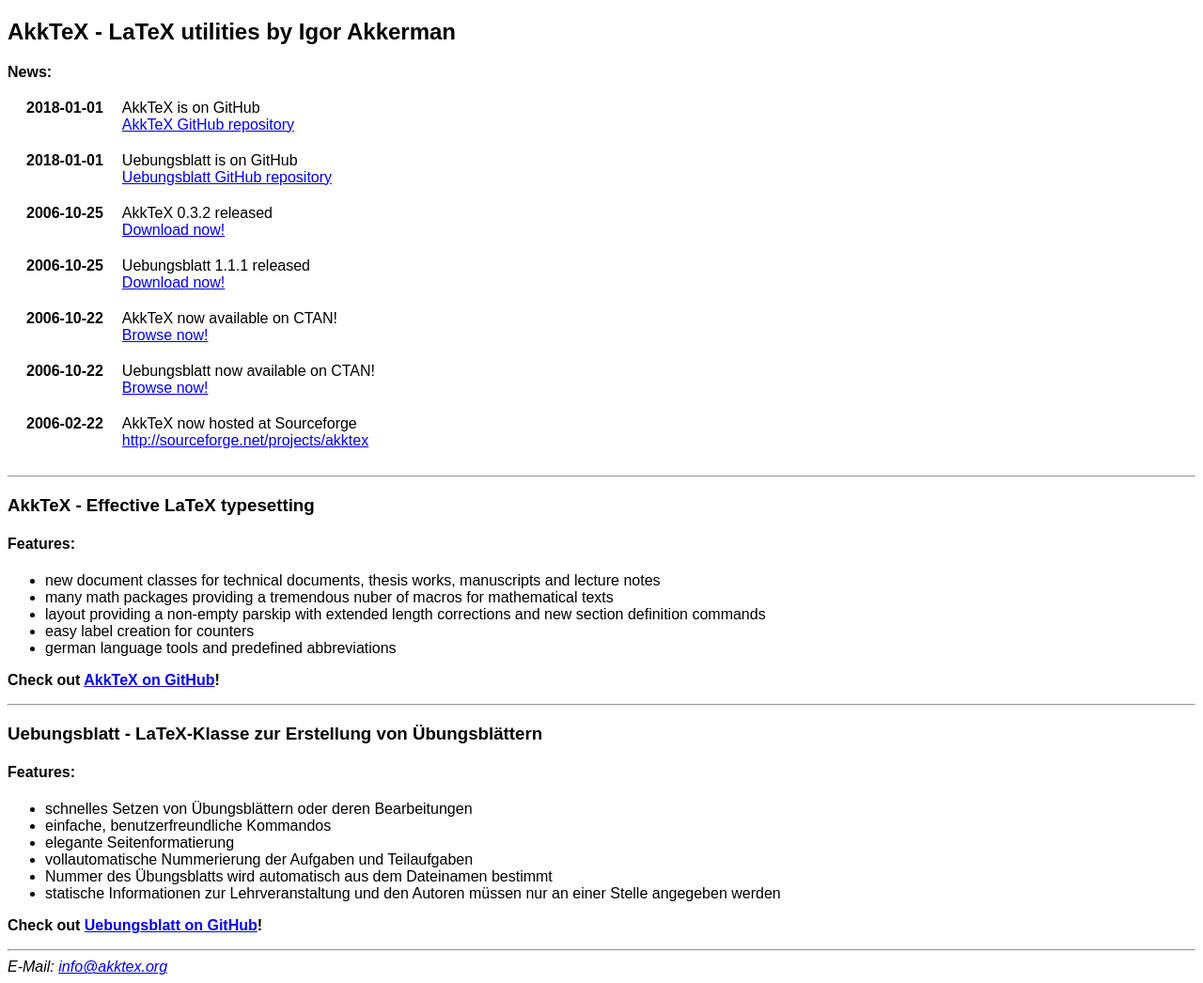
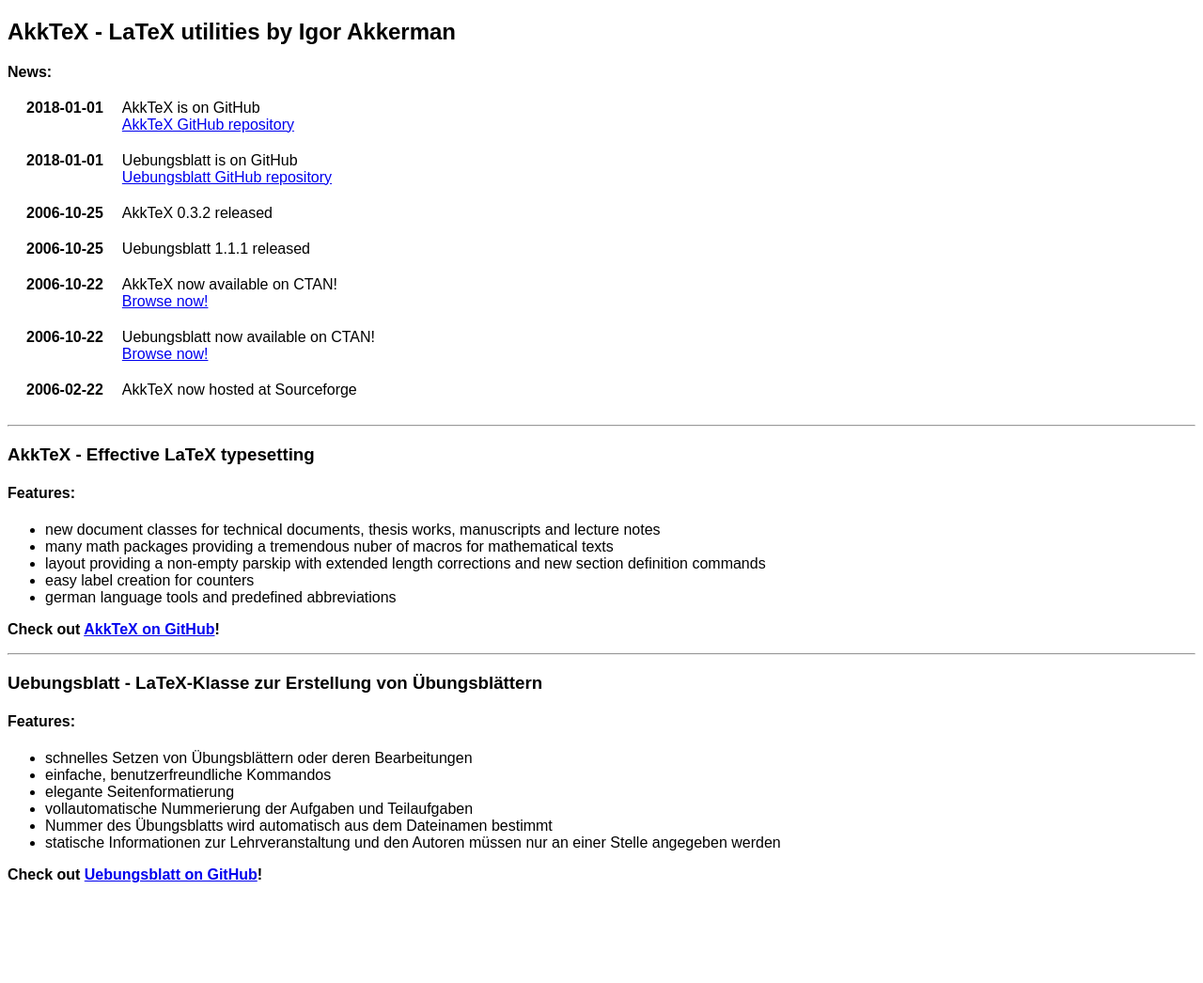
Before and after one commit to AkkTeX/akktex.github.io, a plain HTML site: page index.html in a window 1280 px wide. Shown: the whole page at 94% size. After the commit the page ends 956 px from the top, so only its background shows below. Drawn offline with Linux system fonts and the light colour scheme.

Commit message:
Remove legacy links and email address

```diff
--- a/index.html
+++ b/index.html
@@ -28,14 +28,12 @@
 <td valign="top"><b>2006-10-25</b></td>
 <td>
     AkkTeX 0.3.2 released
-    <br/> <a href="http://prdownloads.sourceforge.net/akktex/akktex-0.3.2.zip?download">Download now!</a>
 </td>
 </tr>
 <tr>
 <td valign="top"><b>2006-10-25</b></td>
 <td>
     Uebungsblatt 1.1.1 released
-    <br/> <a href="http://prdownloads.sourceforge.net/akktex/uebungsblatt-1.1.1.zip?download">Download now!</a>
 </td>
 </tr>
 <tr>
@@ -56,7 +54,6 @@
 <td valign="top"><b>2006-02-22</b></td>
 <td>
     AkkTeX now hosted at Sourceforge
-    <br/> <a href="http://sourceforge.net/projects/akktex">http://sourceforge.net/projects/akktex</a>
 </td>
 </tr>
 </table>
@@ -90,8 +87,5 @@
 <p>
 <b>Check out <a href="https://github.com/AkkTeX/uebungsblatt">Uebungsblatt on GitHub</a>!</b>
 </p>
-<!-- ====================================================================== -->
-<hr />
-<address>E-Mail: <a href="mailto:info@akktex.org">info@akktex.org</a></address>
 </body>
 </html>
```
